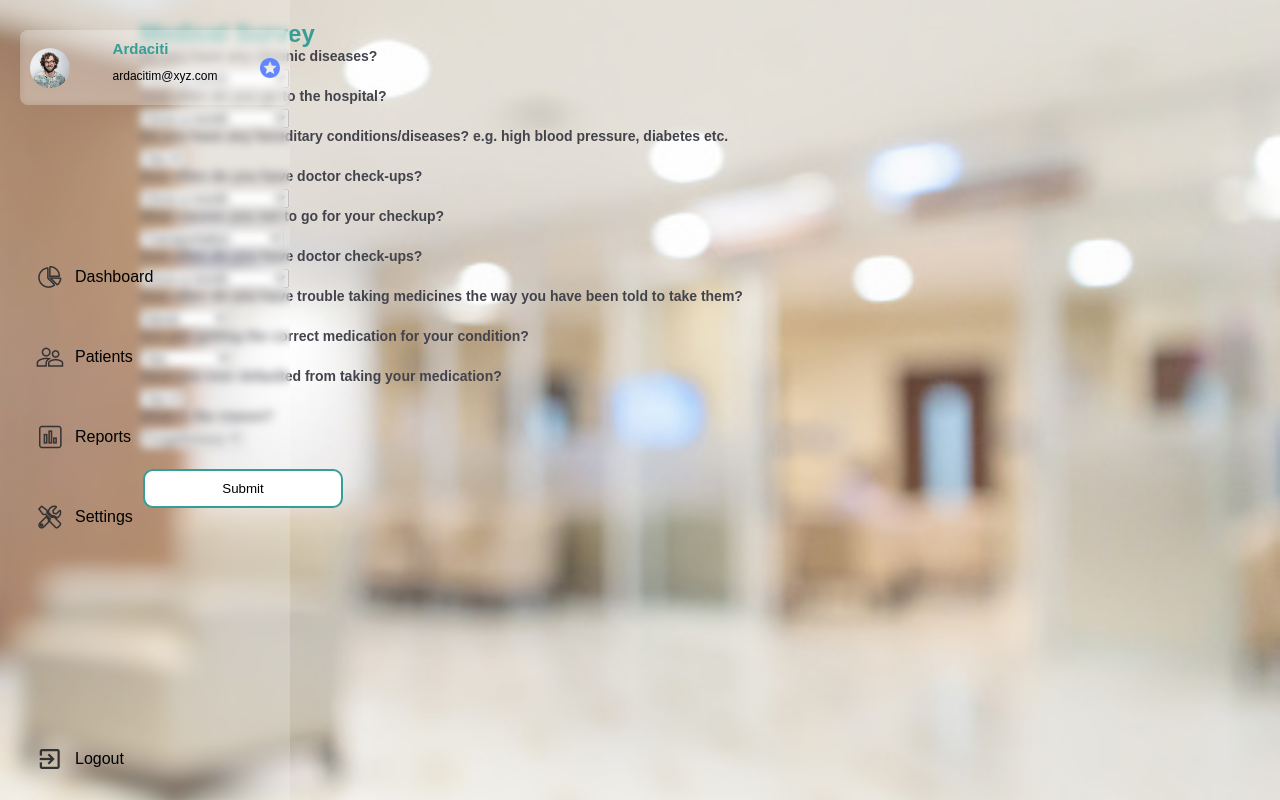
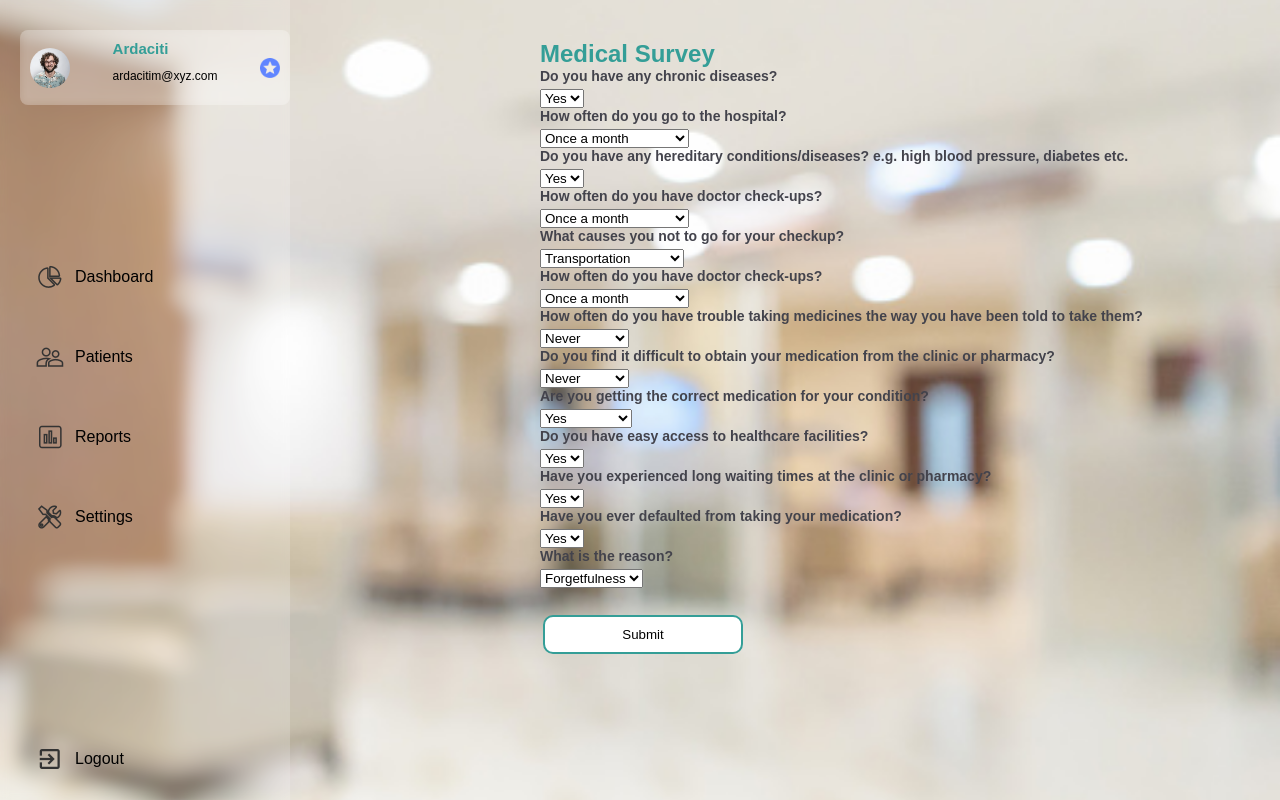
Before and after one commit to Mangokazi/Database-Project, a PHP site: page /survey.php in a window 1280 px wide. Run offline with PHP 8.4, Linux system fonts and the light colour scheme.

Commit message:
added more questions and centered survey

```diff
--- a/Patient.php
+++ b/Patient.php
@@ -51,7 +51,7 @@
                     </tr>
                     <tr>
                         <td><label for="phone-number">Phone number:</label></td>
-                        <td><input type="number" id="phone-number" name="number" placeholder="051 415 2451" required></td>
+                        <td><input type="number" id="phone-number" name="number" placeholder="071 415 2451" required></td>
                     </tr>
                     <tr>
                         <td><label for="email">Email:</label></td>
@@ -66,7 +66,6 @@
                         <td>
                             <input type="radio" id="male" name="gender" value="male" class="gender" required> Male</td>
                            <td> <input type="radio" id="female" name="gender" value="female" required class="gender"> Female
-
                         </td>
                     </tr>
                     <tr>
--- a/style.css
+++ b/style.css
@@ -385,13 +385,30 @@
   padding-right: 10px;
 }
 
+input {
+  background: #FFFEFC;
+  border: 0;
+  box-sizing: border-box;
+  display: block;
+  font-family: Raleway, sans-serif;
+  font-weight: 600;
+  font-size: 12px;
+  margin: 5px auto;
+  padding: 13px;
+  text-transform: uppercase;
+  transition: all .2s ease-in-out;
+  width: 350px;
+  transform-origin: 0 0;
+  -webkit-font-smoothing: antialiased;
+}
+
 /** survey form **/
 
 #survey_form {
   max-width: 1000px;
   margin: auto auto; /* Center the form horizontally and add top margin */
-  padding: 20px 10px; /* Adjust padding as needed */
-
+  padding: 40px;
+  margin-left: 500px;
 
 }
 
--- a/survey.php
+++ b/survey.php
@@ -41,14 +41,12 @@
         </div>
         <form action="/submit_survey" method="post" id="survey_form">
         <h2>Medical Survey</h2>
-        <table>
+        <table class="survey_table">
             <tr>
                 <label for="chronic-diseases">Do you have any chronic diseases?</label>
                 <select name="chronic-diseases" id="chronic-diseases">
-                    <option value="" id="">Once a month</option>
-                    <option value="" id="">Once every 2 months</option>
-                    <option value="" id="">Once every 4 months</option>
-                    <option value="" id="">Every 6 months</option>
+                    <option value="yes" id="">Yes</option>
+                    <option value="no" id="">No</option>
                 </select>
             </tr>
             <tr>
@@ -104,11 +102,35 @@
                 </select>
             </tr>
             <tr>
+                <label for="obtain_medication">Do you find it difficult to obtain your medication from the clinic or pharmacy?</label>
+                <select name="obtain_medication" id="medicines">
+                    <option value="never">Never</option>
+                    <option value="rarely">Rarely</option>
+                    <option value="sometimes">Sometimes</option>
+                    <option value="often">Often</option>
+                    <option value="always">Always</option>
+                </select>
+            </tr>
+            <tr>
                 <label for="medication">Are you getting the correct medication for your condition?</label>
                 <select name="medication" id="medication">
                     <option value="yes">Yes</option>
                     <option value="no">No</option>
                     <option value="not_sure">I'm not sure</option>
+                </select>
+            </tr>
+            <tr>
+                <label for="medication">Do you have easy access to healthcare facilities?</label>
+                <select name="medication" id="medication">
+                    <option value="yes">Yes</option>
+                    <option value="no">No</option>
+                </select>
+            </tr>
+            <tr>
+                <label for="long_waiting">Have you experienced long waiting times at the clinic or pharmacy?</label>
+                <select name="long_waiting" id="long_waiting">
+                    <option value="yes">Yes</option>
+                    <option value="no">No</option>
                 </select>
             </tr>
             <tr>
```
